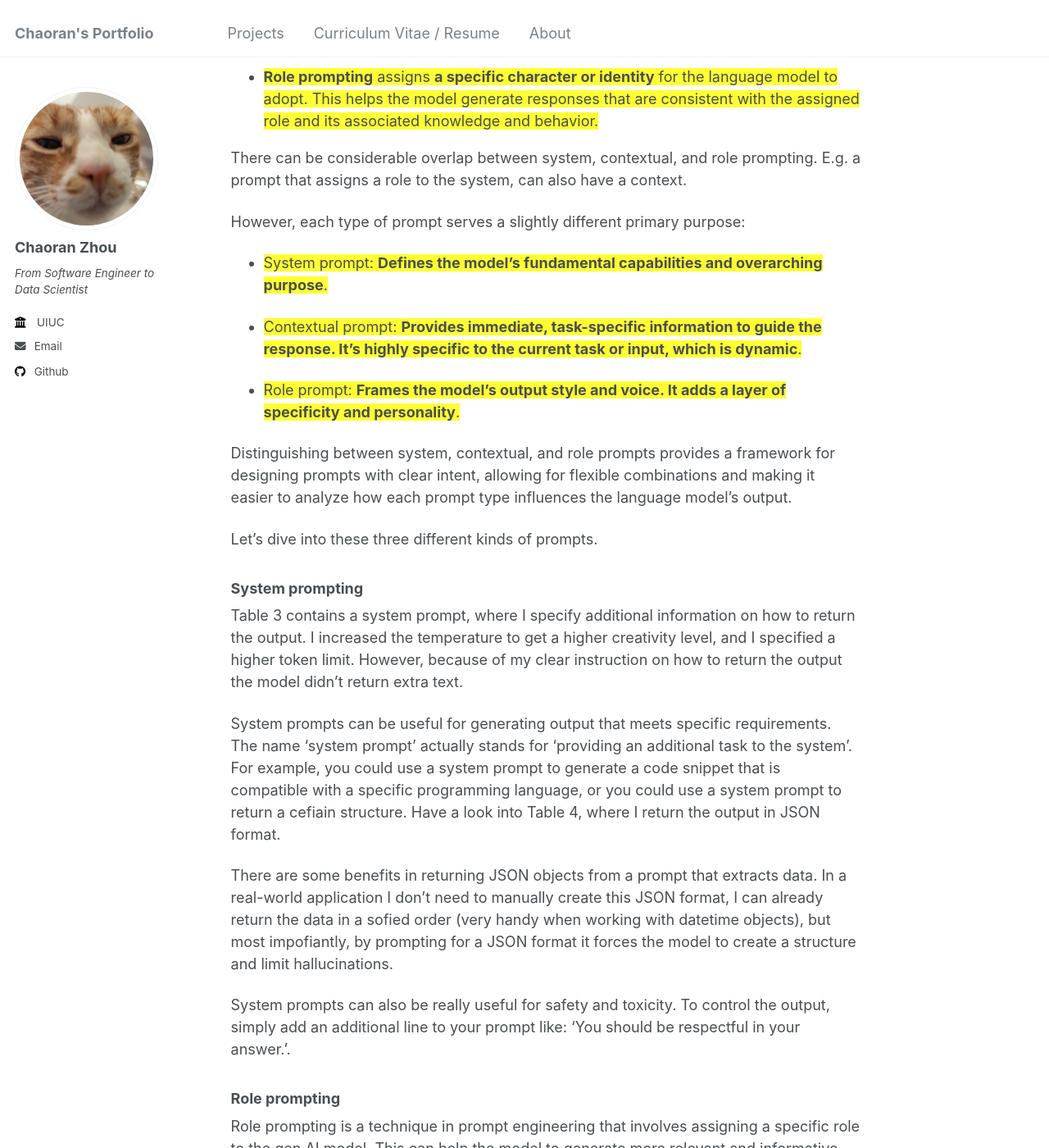
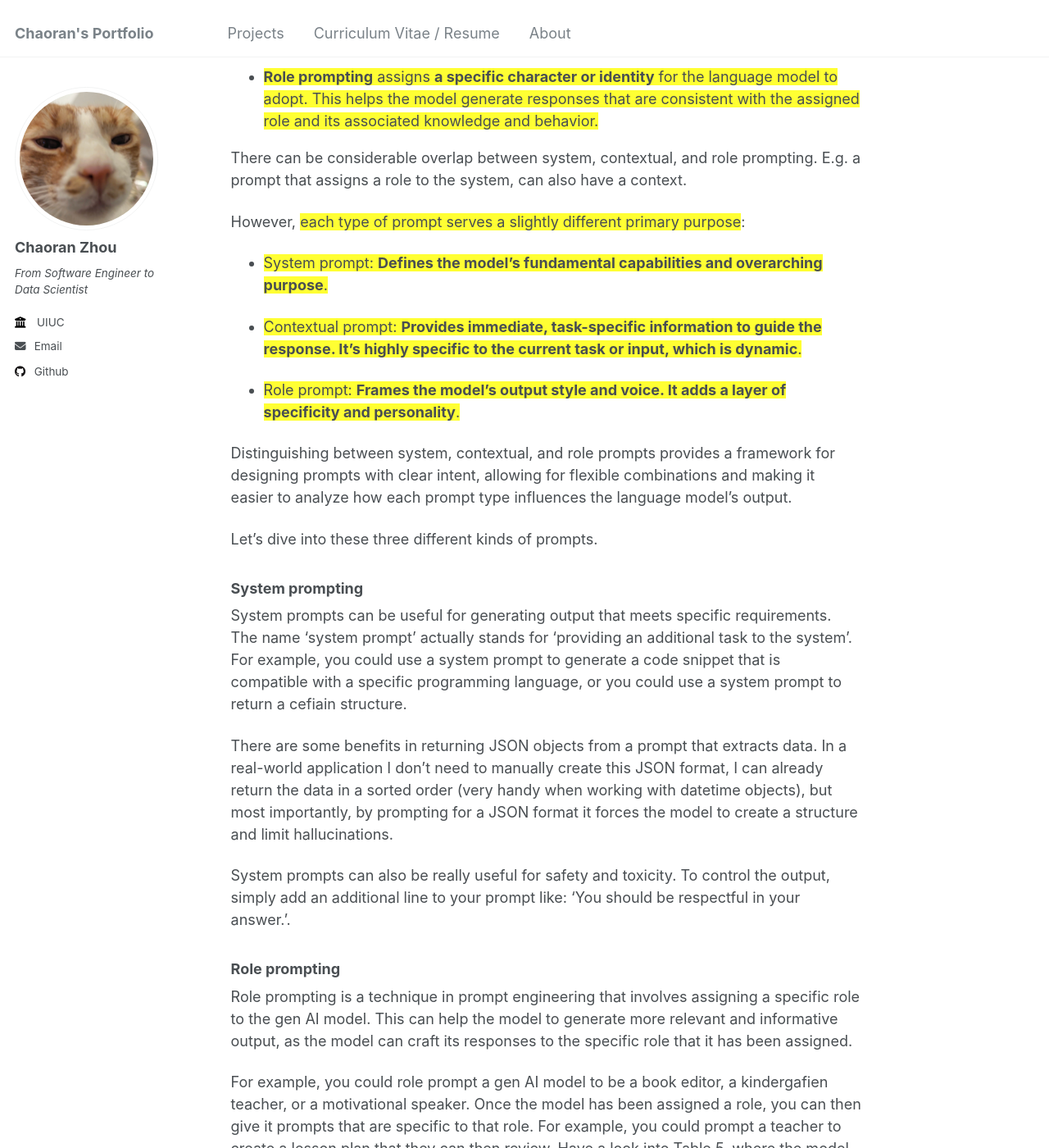
Before and after one commit to ranranrunforit/ranranrunforit.github.io, a Jekyll site: the page built from _projects/project-16.md, in a window 1280 px wide and 1400 px high, scrolled down 5774 px. Shown: the whole window at 82% size. Built offline with Jekyll 4.4.1, drawn with Linux system fonts in a browser that asks for light colours.

Commit message:
Update project-16.md

```diff
--- a/_projects/project-16.md
+++ b/_projects/project-16.md
@@ -193,13 +193,13 @@ System, contextual and role prompting are all techniques used to guide how LLMs
 
 There can be considerable overlap between system, contextual, and role prompting. E.g. a prompt that assigns a role to the system, can also have a context.
 
-However, each type of prompt serves a slightly different primary purpose:
+However, <span style="background-color: #FFFF33;">each type of prompt serves a slightly different primary purpose</span>:
 
--	 <span style="background-color: #FFFF33;">System prompt: **Defines the model’s fundamental capabilities and overarching purpose**.</span>
+-	<span style="background-color: #FFFF33;">System prompt: **Defines the model’s fundamental capabilities and overarching purpose**.</span>
 
--	 <span style="background-color: #FFFF33;">Contextual prompt: **Provides immediate, task-specific information to guide the response. It’s highly specific to the current task or input, which is dynamic**.</span>
+-	<span style="background-color: #FFFF33;">Contextual prompt: **Provides immediate, task-specific information to guide the response. It’s highly specific to the current task or input, which is dynamic**.</span>
 
--	 <span style="background-color: #FFFF33;">Role prompt: **Frames the model’s output style and voice. It adds a layer of specificity and personality**.</span>
+-	<span style="background-color: #FFFF33;">Role prompt: **Frames the model’s output style and voice. It adds a layer of specificity and personality**.</span>
 
 Distinguishing between system, contextual, and role prompts provides a framework for designing prompts with clear intent, allowing for flexible combinations and making it easier to analyze how each prompt type influences the language model’s output.
 
@@ -207,12 +207,13 @@ Let’s dive into these three different kinds of prompts.
 
 ### System prompting
 
-Table 3 contains a system prompt, where I specify additional information on how to return the output. I increased the temperature to get a higher creativity level, and I specified a higher token limit. However, because of my clear instruction on how to return the output the model didn’t return extra text.
+System prompts can be useful for generating output that meets specific requirements. The name 'system prompt' actually stands for 'providing an additional task to the system'. For example, you could use a system prompt to generate a code snippet that is compatible with a specific programming language, or you could use a system prompt to return a cefiain structure.
 
-System prompts can be useful for generating output that meets specific requirements. The name 'system prompt' actually stands for 'providing an additional task to the system'. For example, you could use a system prompt to generate a code snippet that is compatible with a specific programming language, or you could use a system prompt to return a cefiain structure. Have a look into Table 4, where I return the output in JSON format.
-
-There are some benefits in returning JSON objects from a prompt that extracts data. In a real-world application I don’t need to manually create this JSON format, I can already
-return the data in a sofied order (very handy when working with datetime objects), but most impofiantly, by prompting for a JSON format it forces the model to create a structure and limit hallucinations.
+There are some benefits in returning JSON objects from a prompt that extracts data. In
+a real-world application I don’t need to manually create this JSON format, I can already
+return the data in a sorted order (very handy when working with datetime objects), but most
+importantly, by prompting for a JSON format it forces the model to create a structure and
+limit hallucinations.
 
 System prompts can also be really useful for safety and toxicity. To control the output, simply add an additional line to your prompt like: 'You should be respectful in your answer.'.
 
```
